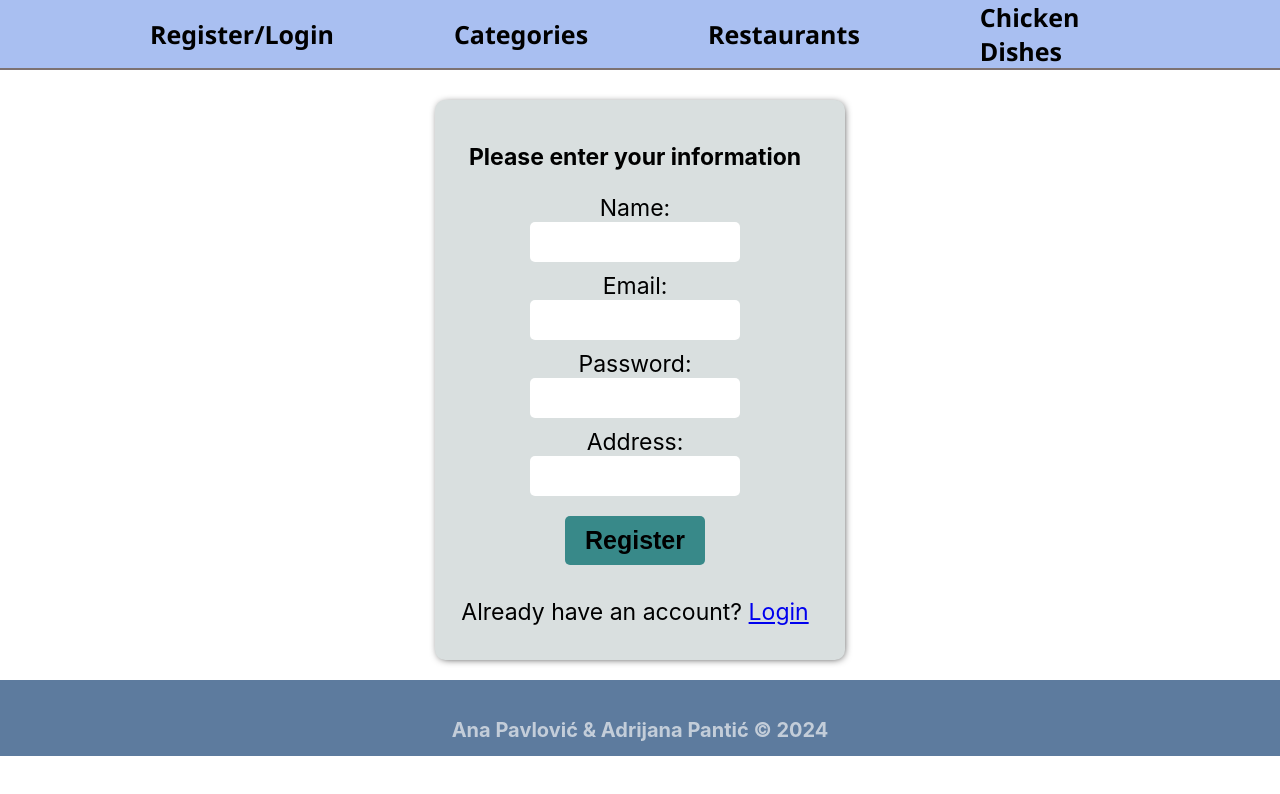
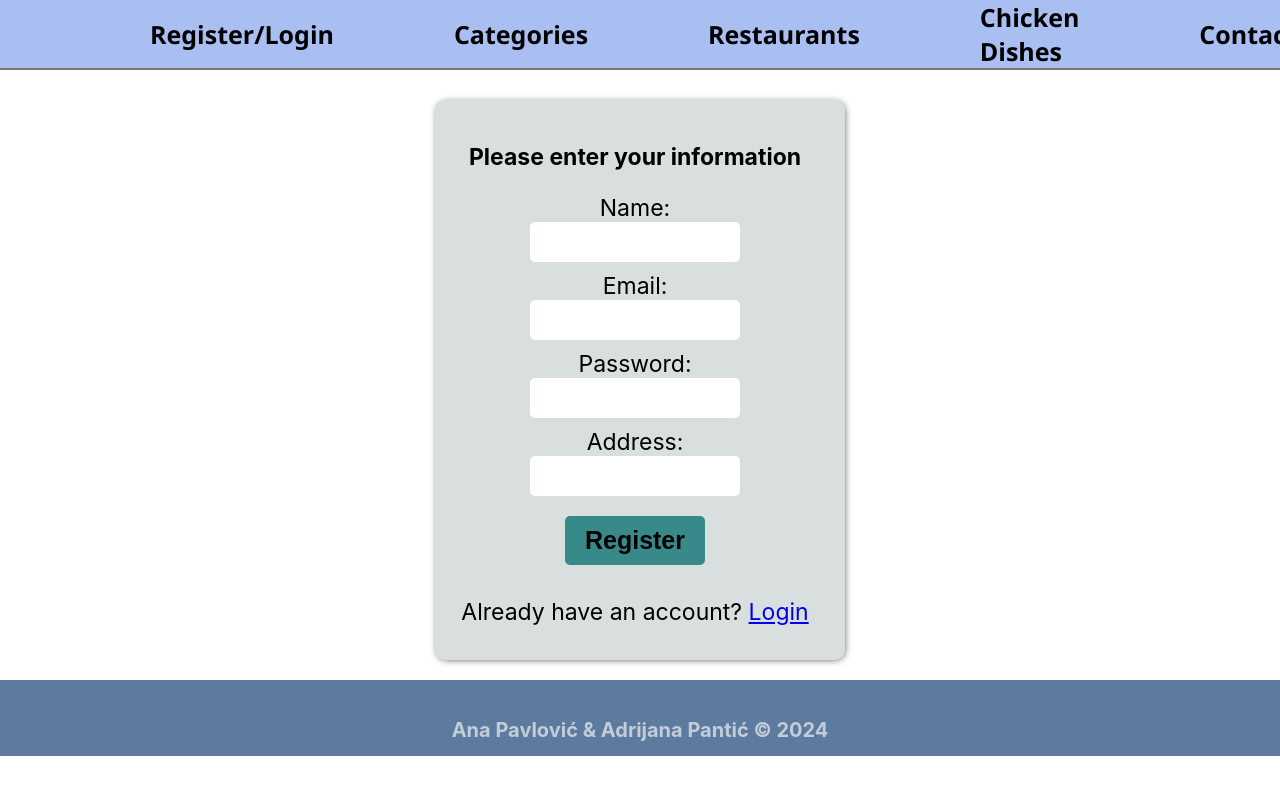
Before and after one commit to elab-development/internet-tehnologije-projekat-porucivanjehrane_2020_0184, a React (Create React App) app in the folder react/: page / in a window 1280 px wide. Shown: the top 794 px of the page. Built offline with nearby package versions, Linux system fonts and the light colour scheme.

Commit message:
Small changes

```diff
--- a/react/src/components/NavBar.jsx
+++ b/react/src/components/NavBar.jsx
@@ -29,7 +29,7 @@ export default function NavBar({ cartNum }) {
       <Link to="/restaurants">Restaurants</Link>
       <Link to="/meal-db-example">Chicken Dishes</Link>
       {/* Samo za logged in user-a se prikazuju Contact strana i ikonica za korpu */}
-      {role === "2" && (
+      {(role === "2" || !role) && (
         <Link to="/contact">Contact</Link>
       )}
       {role == "2" && (
```
